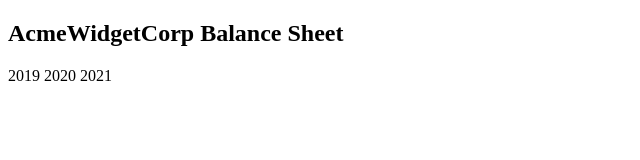
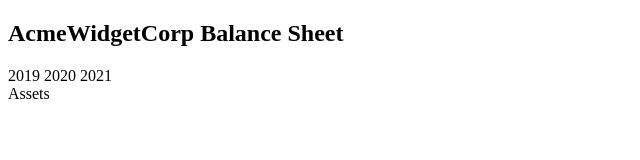
Before and after one commit to vlozano-docencia-2021/balancesheet, a plain HTML site: page index.html in a window 1280 px wide. Shown: the full height of the page, 0-640 px from the left. Drawn offline with Linux system fonts and the light colour scheme.

Commit message:
ADD: Caption Assets to first table

```diff
--- a/index.html
+++ b/index.html
@@ -21,7 +21,9 @@
 					<span class="year">2021</span>
 				</div>
 				<div class="table-wrap">
-					<table></table>
+					<table>
+						<caption>Assets</caption>
+					</table>
 					<table></table>
 					<table></table>
 				</div>
```
